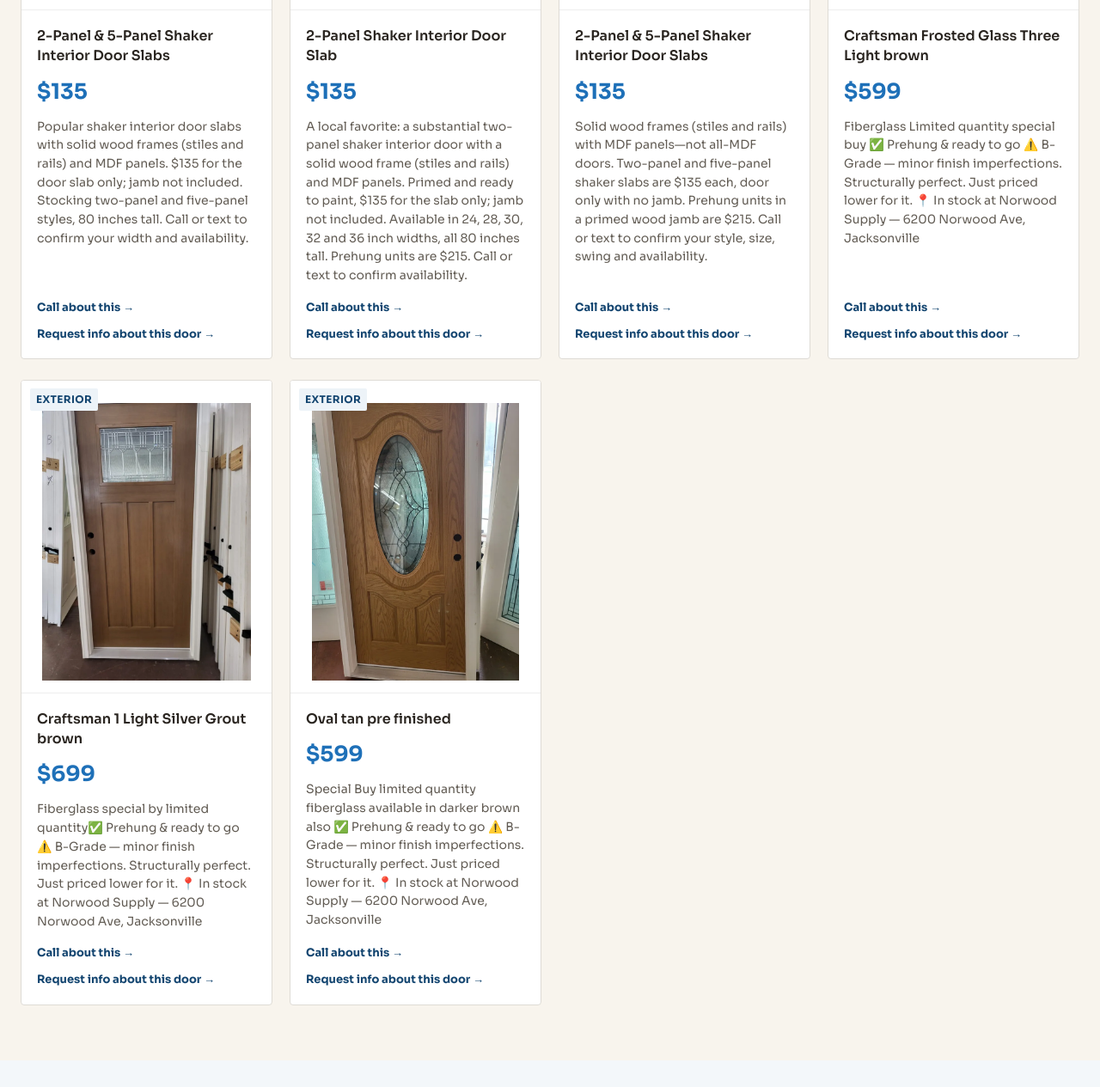
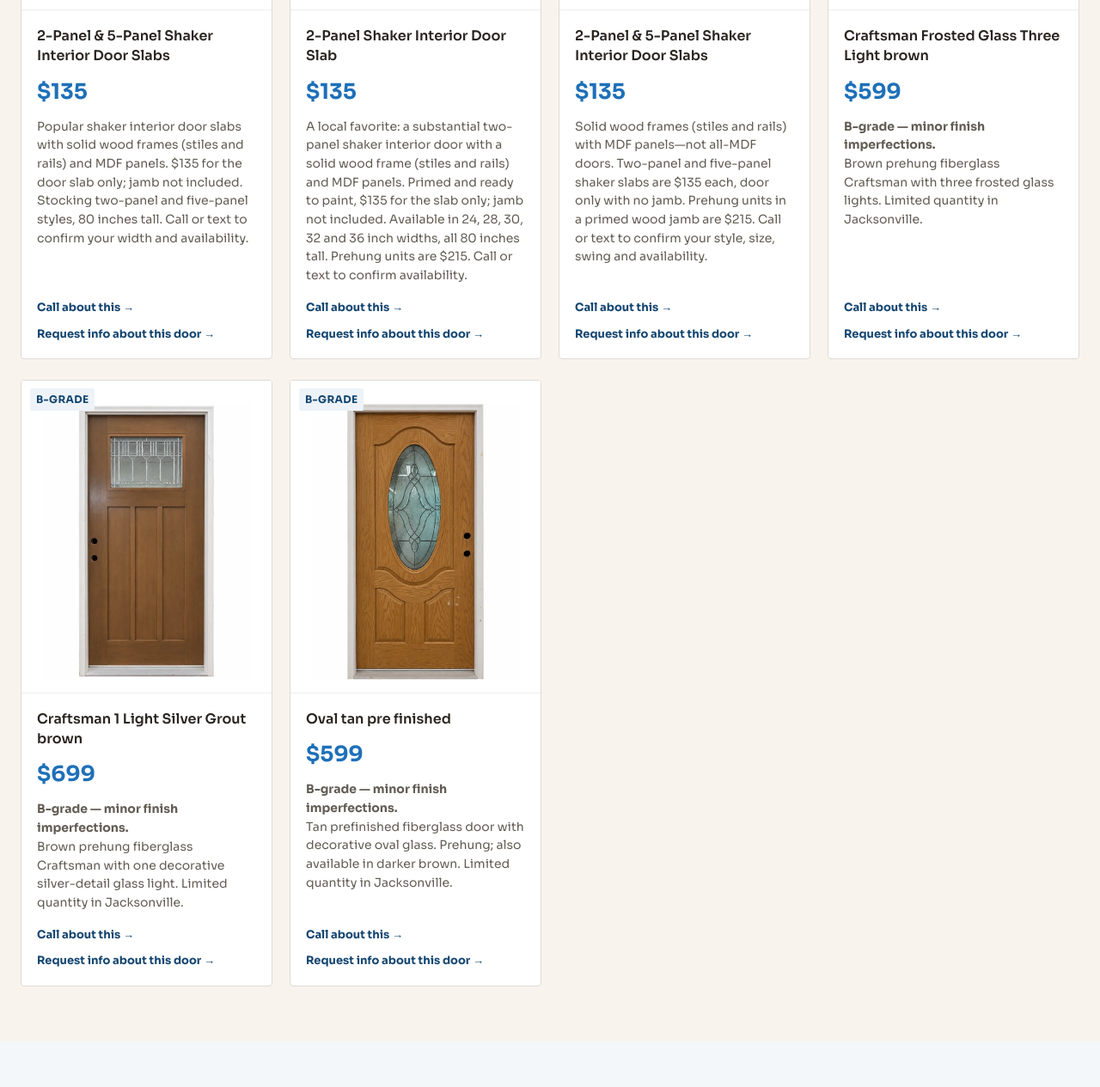
Before and after one commit to lance087-svg/norwood-website, a plain HTML site: page catalog.html in a window 1280 px wide. Shown: the part 4994-6259 px from the top of the page at 86% size. Drawn offline with Linux system fonts and the light colour scheme.

Commit message:
Isolate three B-grade door profiles and highlight condition in inventory

```diff
--- a/catalog.html
+++ b/catalog.html
@@ -767,7 +767,7 @@ j=d.createElement(s),dl=l!='dataLayer'?'&l='+l:'';j.async=true;j.src=
       "name": "Craftsman Frosted Glass Three Light brown",
       "category": "Exterior Door",
       "description": "Fiberglass Limited quantity special buy ✅ Prehung & ready to go ⚠️ B-Grade — minor finish imperfections. Structurally perfect. Just priced lower for it. 📍 In stock at Norwood Supply — 6200 Norwood Ave, Jacksonville",
-      "image": "images/catalog/door-04.webp",
+      "image": "images/catalog/door-04-profile.webp",
       "brand": {
         "@type": "Brand",
         "name": "Norwood Supply"
@@ -792,7 +792,7 @@ j=d.createElement(s),dl=l!='dataLayer'?'&l='+l:'';j.async=true;j.src=
       "name": "Craftsman 1 Light Silver Grout brown",
       "category": "Exterior Door",
       "description": "Fiberglass special by limited quantity✅ Prehung & ready to go ⚠️ B-Grade — minor finish imperfections. Structurally perfect. Just priced lower for it. 📍 In stock at Norwood Supply — 6200 Norwood Ave, Jacksonville",
-      "image": "images/catalog/door-05.webp",
+      "image": "images/catalog/door-05-profile.webp",
       "brand": {
         "@type": "Brand",
         "name": "Norwood Supply"
@@ -817,7 +817,7 @@ j=d.createElement(s),dl=l!='dataLayer'?'&l='+l:'';j.async=true;j.src=
       "name": "Oval tan pre finished",
       "category": "Exterior Door",
       "description": "Special Buy limited quantity fiberglass available in darker brown also ✅ Prehung & ready to go ⚠️ B-Grade — minor finish imperfections. Structurally perfect. Just priced lower for it. 📍 In stock at Norwood Supply — 6200 Norwood Ave, Jacksonville",
-      "image": "images/catalog/door-06.webp",
+      "image": "images/catalog/door-06-profile.webp",
       "brand": {
         "@type": "Brand",
         "name": "Norwood Supply"
@@ -1180,45 +1180,39 @@ height="0" width="0" style="display:none;visibility:hidden"></iframe></noscript>
         </article>
         <article id="door-22" class="catalog-card" data-cat="exterior">
           <div class="catalog-image">
-            <img src="images/catalog/door-04.webp" alt="Craftsman Frosted Glass Three Light brown" loading="lazy">
-            <span class="catalog-tag">Exterior</span>
+            <img src="images/catalog/door-04-profile.webp" alt="Craftsman Frosted Glass Three Light brown" loading="lazy">
+            <span class="catalog-tag">B-grade</span>
           </div>
           <div class="catalog-body">
             <h3>Craftsman Frosted Glass Three Light brown</h3>
             <div class="catalog-price">$599</div>
-            <p>Fiberglass Limited quantity special buy ✅ Prehung &amp; ready to go
-⚠️ B-Grade — minor finish imperfections. Structurally perfect. Just priced lower for it.
-📍 In stock at Norwood Supply — 6200 Norwood Ave, Jacksonville</p>
+            <p><strong>B-grade — minor finish imperfections.</strong><br>Brown prehung fiberglass Craftsman with three frosted glass lights. Limited quantity in Jacksonville.</p>
             <a href="tel:9047686818" class="catalog-cta">Call about this →</a>
             <a class="catalog-cta catalog-text" href="sms:9044035261?body=Hi%20Norwood%20Supply%2C%20is%20this%20door%20available%3F%20Craftsman%20Frosted%20Glass%20Three%20Light%20brown%20https%3A%2F%2Fwww.norwoodsupply.com%2Fcatalog.html%23door-22">Text about this door →</a>
           </div>
         </article>
         <article id="door-23" class="catalog-card" data-cat="exterior">
           <div class="catalog-image">
-            <img src="images/catalog/door-05.webp" alt="Craftsman 1 Light Silver Grout brown" loading="lazy">
-            <span class="catalog-tag">Exterior</span>
+            <img src="images/catalog/door-05-profile.webp" alt="Craftsman 1 Light Silver Grout brown" loading="lazy">
+            <span class="catalog-tag">B-grade</span>
           </div>
           <div class="catalog-body">
             <h3>Craftsman 1 Light Silver Grout brown</h3>
             <div class="catalog-price">$699</div>
-            <p>Fiberglass special by limited quantity✅ Prehung &amp; ready to go
-⚠️ B-Grade — minor finish imperfections. Structurally perfect. Just priced lower for it.
-📍 In stock at Norwood Supply — 6200 Norwood Ave, Jacksonville</p>
+            <p><strong>B-grade — minor finish imperfections.</strong><br>Brown prehung fiberglass Craftsman with one decorative silver-detail glass light. Limited quantity in Jacksonville.</p>
             <a href="tel:9047686818" class="catalog-cta">Call about this →</a>
             <a class="catalog-cta catalog-text" href="sms:9044035261?body=Hi%20Norwood%20Supply%2C%20is%20this%20door%20available%3F%20Craftsman%201%20Light%20Silver%20Grout%20brown%20https%3A%2F%2Fwww.norwoodsupply.com%2Fcatalog.html%23door-23">Text about this door →</a>
           </div>
         </article>
         <article id="door-24" class="catalog-card" data-cat="exterior">
           <div class="catalog-image">
-            <img src="images/catalog/door-06.webp" alt="Oval tan pre finished" loading="lazy">
-            <span class="catalog-tag">Exterior</span>
+            <img src="images/catalog/door-06-profile.webp" alt="Oval tan pre finished" loading="lazy">
+            <span class="catalog-tag">B-grade</span>
           </div>
           <div class="catalog-body">
             <h3>Oval tan pre finished</h3>
             <div class="catalog-price">$599</div>
-            <p>Special Buy limited quantity fiberglass available in darker brown also ✅ Prehung &amp; ready to go
-⚠️ B-Grade — minor finish imperfections. Structurally perfect. Just priced lower for it.
-📍 In stock at Norwood Supply — 6200 Norwood Ave, Jacksonville</p>
+            <p><strong>B-grade — minor finish imperfections.</strong><br>Tan prefinished fiberglass door with decorative oval glass. Prehung; also available in darker brown. Limited quantity in Jacksonville.</p>
             <a href="tel:9047686818" class="catalog-cta">Call about this →</a>
             <a class="catalog-cta catalog-text" href="sms:9044035261?body=Hi%20Norwood%20Supply%2C%20is%20this%20door%20available%3F%20Oval%20tan%20pre%20finished%20https%3A%2F%2Fwww.norwoodsupply.com%2Fcatalog.html%23door-24">Text about this door →</a>
           </div>
```
Also changed, not shown: images/catalog/door-04-profile.webp (added), images/catalog/door-05-profile.webp (added), images/catalog/door-06-profile.webp (added).
